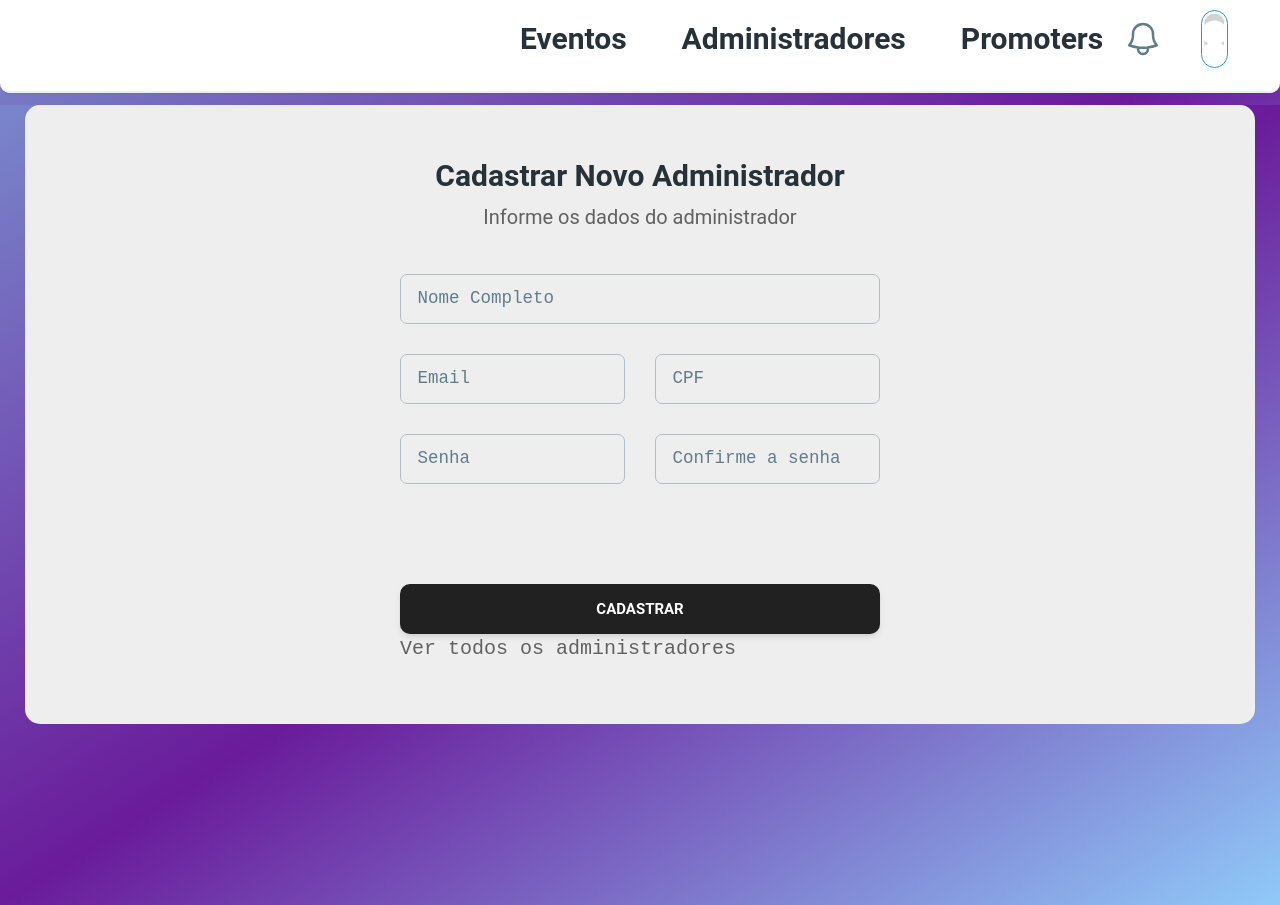
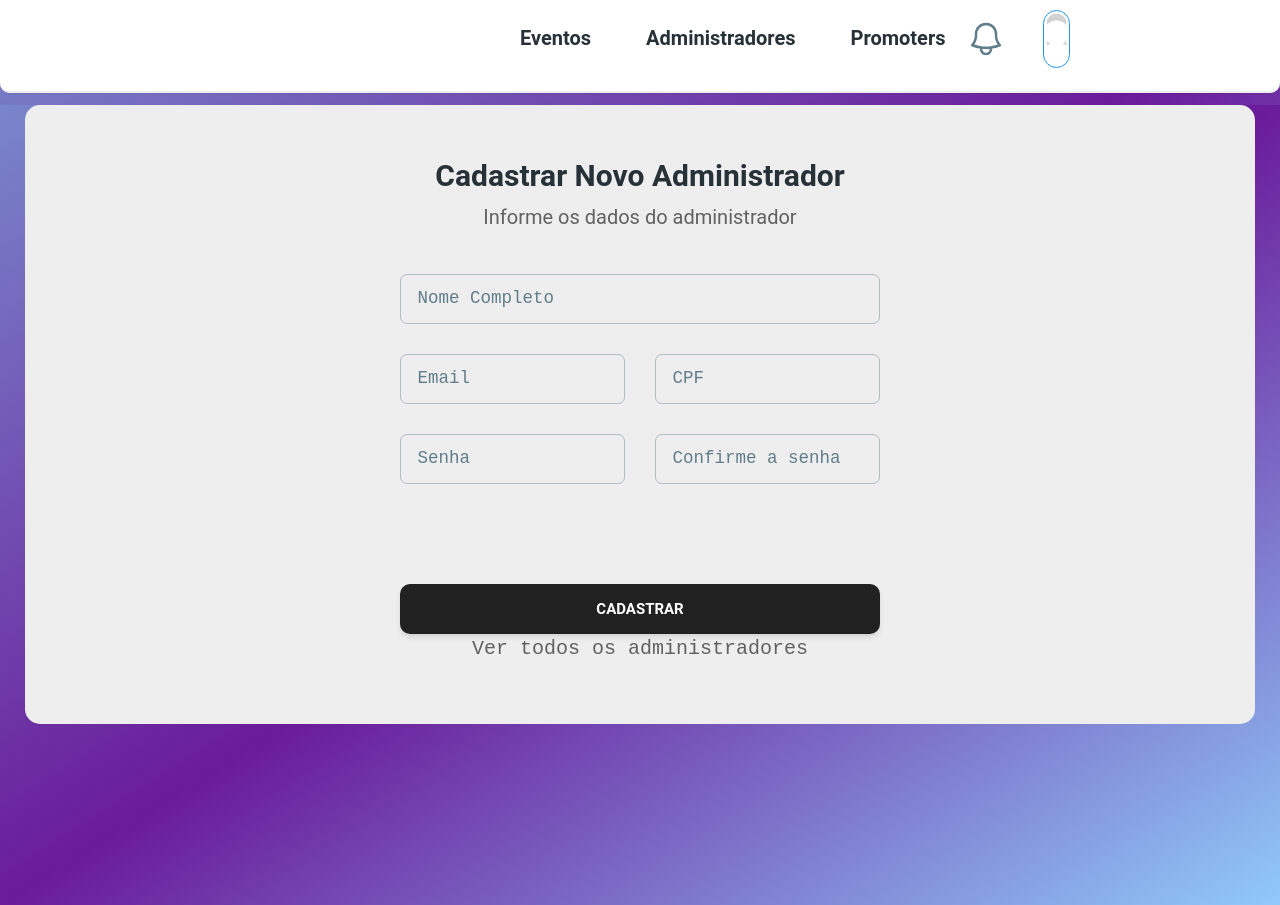
Before and after one commit to WilburTicketsCode/backend, a Next.js app: page /admin in a window 1280 px wide. Built offline with nearby package versions, Linux system fonts and the light colour scheme.

Commit message:
:construction:  Atualizando

```diff
--- a/src/app/admin/admin-list/page.tsx
+++ b/src/app/admin/admin-list/page.tsx
@@ -1,13 +1,11 @@
 'use client'
 
-import NavBarAdm from "@/components/Navbar/Adm"
 import TelaListAdm from "@/components/Admin/ListAdmin"
 
 export default function Adm() {
     return (
       <section className='m-0 bg-gradient-to-br from-indigo-300 via-purple-800 to-blue-200 h-screen w-screen'>
         <div>
-          <NavBarAdm />
           <TelaListAdm />
         </div>
       </section>
--- a/src/components/Admin/ListAdmin/index.tsx
+++ b/src/components/Admin/ListAdmin/index.tsx
@@ -1,3 +1,27 @@
-export default function TelaListAdm() {
-    return <div></div>
+import {Card, Typography,} from "@/components/ClientSide";
+
+export default function TelaListAdm(props: any) {
+
+    return (
+        <section className='bg-gray-200 text-blue-900 rounded-xl p-10 m-5 w-auto h-auto flex gap-20'>
+
+            <Card color="transparent" shadow={false}>
+                <Typography variant="h4" color="blue-gray">
+                    Administradores:
+                </Typography>
+                <ul className="mt-10 mr-5 flex flex-col gap-6">
+                    <li className="bg-gray-300 rounded-xl p-2 w-">
+                        <p className="font-bold">Nome do Administrador</p>
+                        <div className="grid">
+                            <p>Email:{props.email}</p>
+                            <p>CPF:{props.cpf}</p>
+                            <p>Senha:{props.senha}</p>
+                            <p>Administrador desde:{props.data}</p>
+                        </div>
+                    </li>
+                </ul>
+            </Card>
+
+        </section>
+    )
 }
--- a/src/components/Admin/NewAdmin/index.tsx
+++ b/src/components/Admin/NewAdmin/index.tsx
@@ -2,6 +2,7 @@ import { Input, Card, Button, Typography,} from "@/components/ClientSide";
 import Link from 'next/link';
 
 export default function TelaNewAdm() {
+
     return (
         <section className='bg-gray-200 text-blue-900 rounded-xl p-10 m-5 w-auto h-auto flex gap-20 items-center justify-center'>
 
@@ -32,7 +33,7 @@ export default function TelaNewAdm() {
                     </Button>
 
                     <Link href="/admin/admin-list">
-                        <p className="items-center justify-center">
+                        <p className="flex items-center justify-center">
                             Ver todos os administradores
                         </p>
 
--- a/src/components/Navbar/Adm/NavListADM/index.tsx
+++ b/src/components/Navbar/Adm/NavListADM/index.tsx
@@ -21,13 +21,13 @@ const navListItems = [
 
 export default function NavList() {
     return (
-      <ul className="mb-4 mt-2 flex flex-col gap-1 md:gap-4 lg:gap-5 lg:mb-0 lg:mt-0 lg:flex-row lg:items-center">
+      <ul className="mb-4 mt-2 flex flex-row gap-1 md:gap-4 lg:gap-5 lg:mb-0 lg:mt-0 lg:flex-row lg:items-center">
         {navListItems.map(({ label,href}, key) => (
           <Typography
             key={label}
             as="a"
             href={href}
-            variant="h4"
+            variant="h6"
             color="blue-gray"
             className="font-semibold"
           >
--- a/src/components/Navbar/Adm/ProfileMenuADM/index.tsx
+++ b/src/components/Navbar/Adm/ProfileMenuADM/index.tsx
@@ -48,7 +48,7 @@ export default function ProfileMenuADM() {
                 <Button
                     variant="text"
                     color="blue-gray"
-                    className="flex items-center gap-1 rounded-full py-0.5 pr-2 pl-0.5 lg:ml-auto"
+                    className="flex items-center gap-1 rounded-full py-0.5 pr-2 pl-0.5 lg:ml-auto sm:rounded"
                 >
                     <Avatar
                         variant="circular"
--- a/src/components/Navbar/Logo/index.tsx
+++ b/src/components/Navbar/Logo/index.tsx
@@ -12,7 +12,7 @@ const Logo = () => {
         <Link href='/'>
         <Image
             alt='Logo'
-            className='hidden md:block cursor-pointer'
+            className='hidden md:block cursor-pointer sm:block lg:block'
             height='130'
             width='130'
             src='/icons/logo.svg'
```
